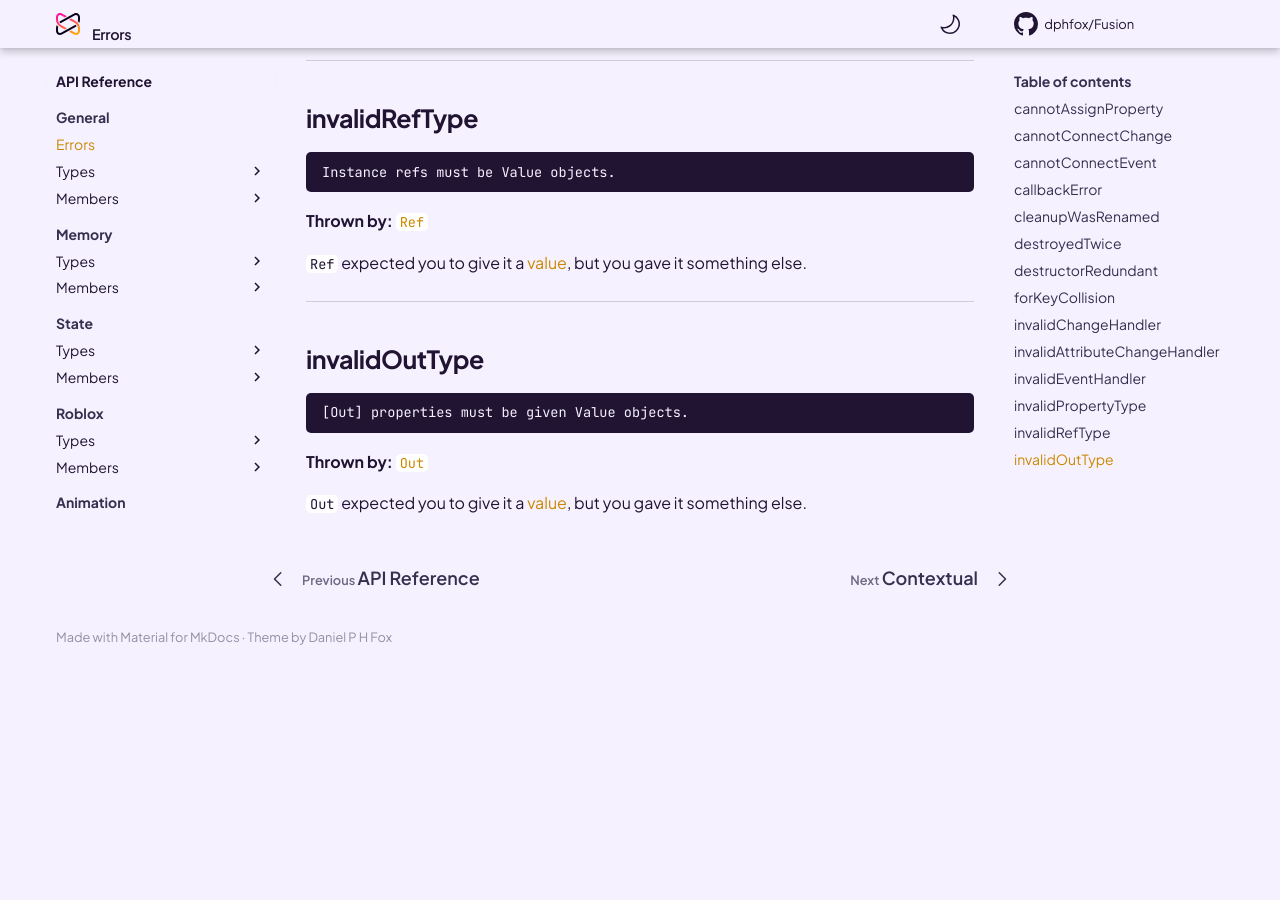
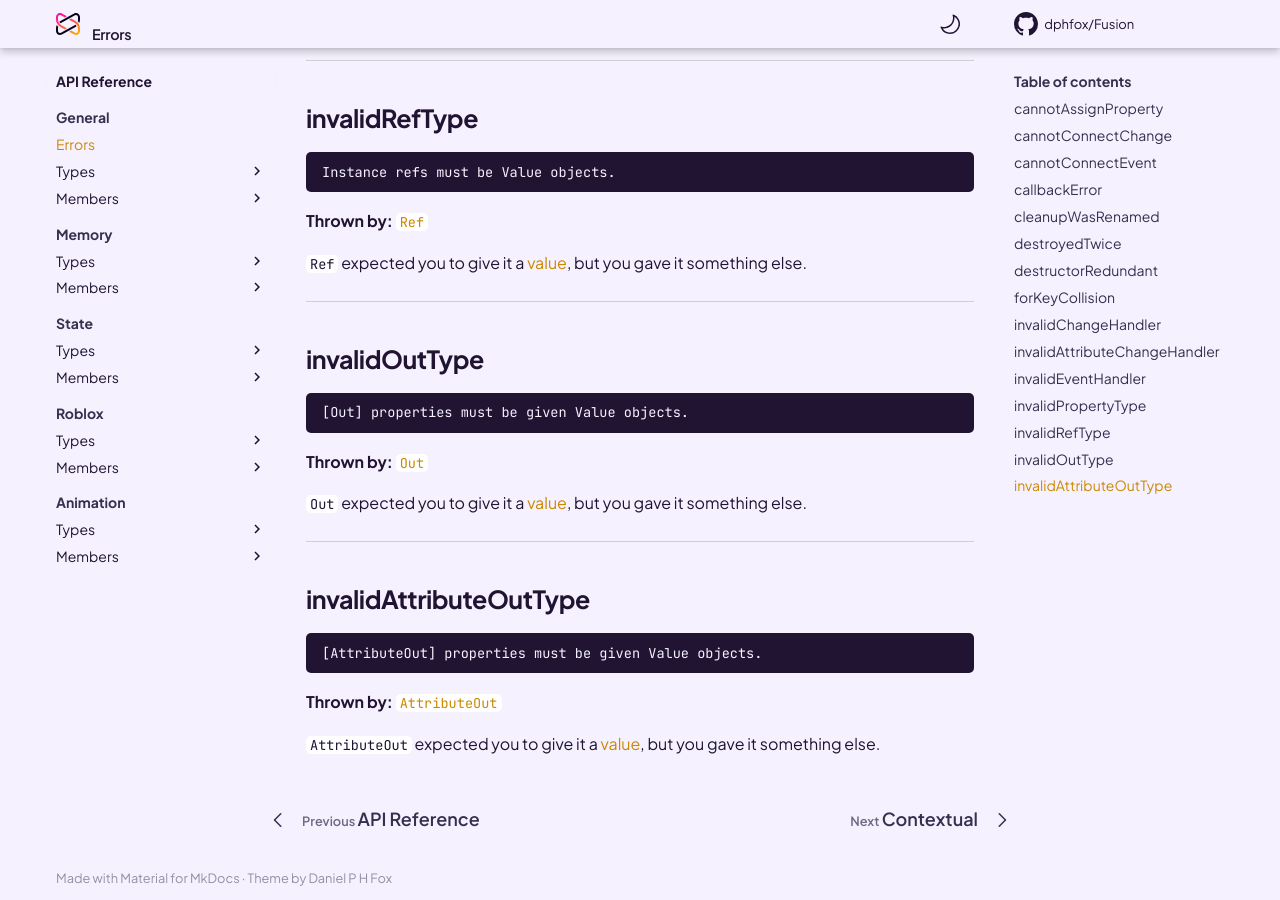
Before and after one commit to dphfox/Fusion, an MkDocs documentation site: the page built from docs/api-reference/general/errors.md, in a window 1280 px wide and 900 px high, scrolled down 4220 px. Built offline with MkDocs 1.6.1 and Material for MkDocs 9.7.7, drawn with Linux system fonts in a browser that asks for light colours; comment, search, counter and statistics services are not loaded; the version menu is left out; before the commit the page ends 4880 px from its top, so only the background shows below that.

Commit message:
invalidAttributeOutType error

````diff
--- a/docs/api-reference/general/errors.md
+++ b/docs/api-reference/general/errors.md
@@ -312,3 +312,20 @@ it something else.
 `Out` expected you to give it a [value](../../state/members/value), but you gave
 it something else.
 </div>
+
+-----
+
+<div class="fusiondoc-error-api-section" markdown>
+
+## invalidAttributeOutType
+
+```
+[AttributeOut] properties must be given Value objects.
+```
+
+**Thrown by:**
+[`AttributeOut`](../../instances/members/attributeout)
+
+`AttributeOut` expected you to give it a [value](../../state/members/value), but
+you gave it something else.
+</div>
````
